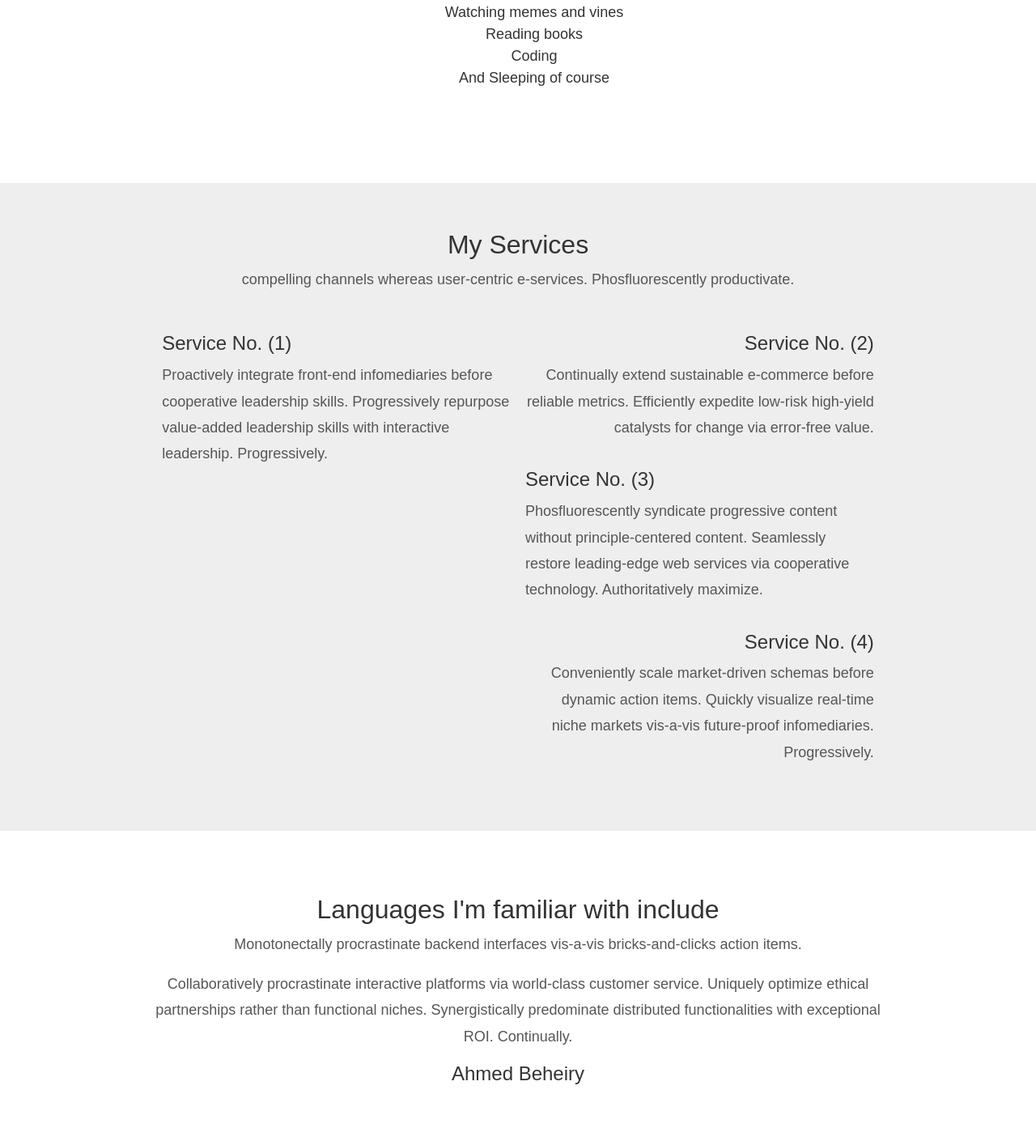
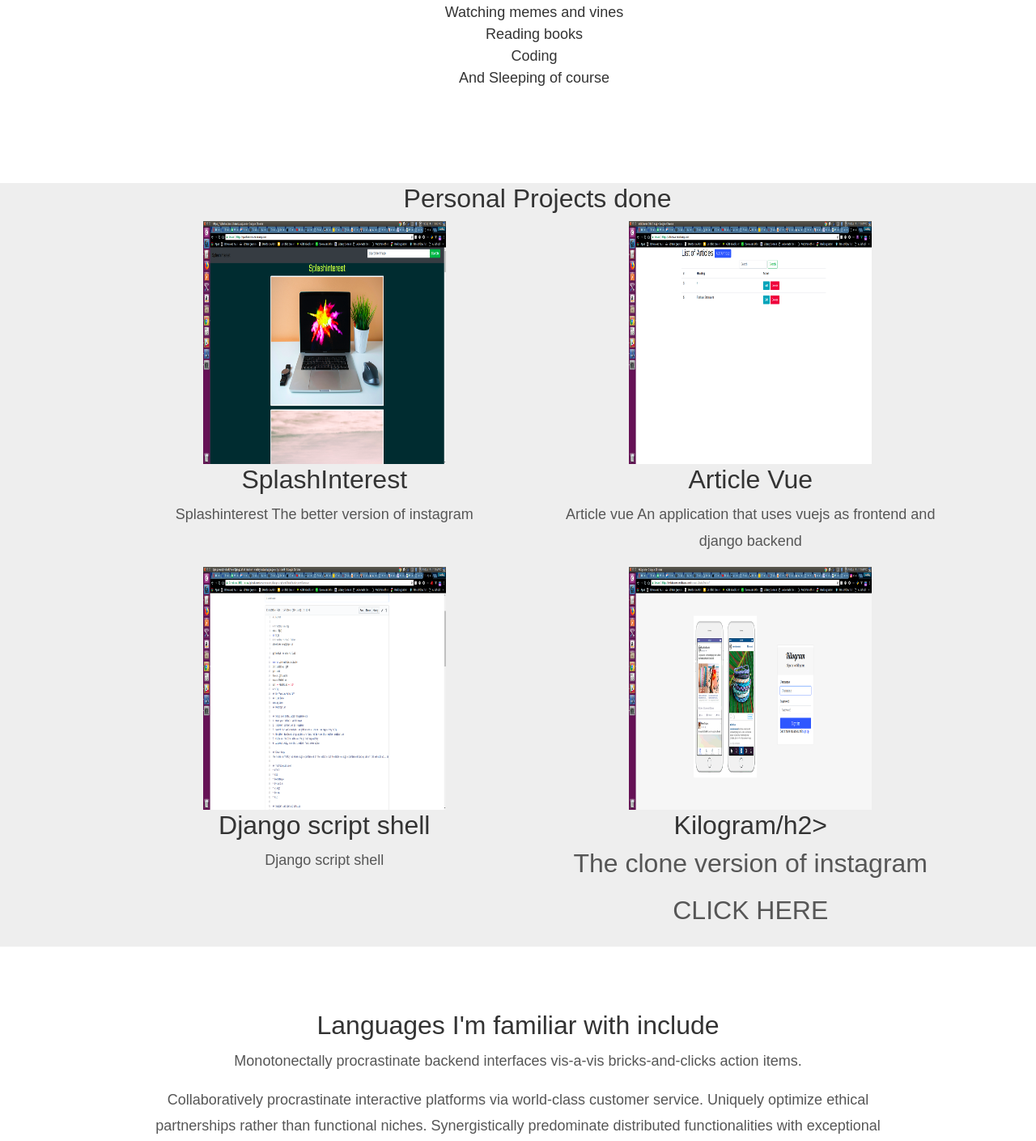
Before and after one commit to wesleymutwiri/portfolio, a Django app: page / in a window 1280 px wide. Shown: the part 1253-2662 px from the top of the page at 81% size. Run offline with Django 3.2, Linux system fonts and the light colour scheme; some libraries are stand-ins or nearby versions.

Commit message:
added projects

```diff
--- a/static/css/wesley.css
+++ b/static/css/wesley.css
@@ -18,6 +18,10 @@ a {
 }
 ul{
   list-style: none;
+}
+img{
+    width: 300px;
+    height: 300px;
 }
 .section {
   min-height: 800px;
--- a/wesley/templates/wesley/index.html
+++ b/wesley/templates/wesley/index.html
@@ -112,29 +112,59 @@
     <div class="container">
         <div class="content-wrapper text-center">
             <div class="content">
-                <h2>My Services</h2>
-                <p>compelling channels whereas user-centric e-services. Phosfluorescently productivate.</p>
-                <div class="services">
-                    <div class="service text-left">
-                        <h4>Service No. (1)</h4>
-                        <p>Proactively integrate front-end infomediaries before cooperative leadership skills. Progressively
-                            repurpose value-added leadership skills with interactive leadership. Progressively.</p>
-                    </div>
-                    <div class="service text-right">
-                        <h4>Service No. (2)</h4>
-                        <p>Continually extend sustainable e-commerce before reliable metrics. Efficiently expedite low-risk
-                            high-yield catalysts for change via error-free value.</p>
-                    </div>
-                    <div class="service text-left">
-                        <h4>Service No. (3)</h4>
-                        <p>Phosfluorescently syndicate progressive content without principle-centered content. Seamlessly restore
-                            leading-edge web services via cooperative technology. Authoritatively maximize.</p>
-                    </div>
-                    <div class="service text-right">
-                        <h4>Service No. (4)</h4>
-                        <p>Conveniently scale market-driven schemas before dynamic action items. Quickly visualize real-time
-                            niche markets vis-a-vis future-proof infomediaries. Progressively.</p>
-                    </div>
+                <h2>Personal Projects done</h2>
+                    <div class="container space">
+                        <div class="row">
+                            <div class="col-lg-6 col-md-6 col-sm-6 col-xs-12">
+                                <div class="hovereffect">
+                                    <img class="img-responsive" src="static/img/splashinterest.png" alt="">
+                                    <div class="overlay">
+                                        <h2>SplashInterest</h2>
+                                        <p>
+                                            <a href="https://splashinterest.herokuapp.com/">Splashinterest</a>
+                                            The better version of instagram
+                                        </p>
+                                    </div>
+                                </div>
+                            </div>
+                            <div class="col-lg-6 col-md-6 col-sm-6 col-xs-12">
+                                <div class="hovereffect">
+                                    <img class="img-responsive" src="static/img/articlevue.png" alt="">
+                                    <div class="overlay">
+                                        <h2>Article Vue</h2>
+                                        <p>
+                                            <a href="https://articlevue.herokuapp.com/">Article vue</a>
+                                            An application that uses vuejs as frontend and django backend
+                                        </p>
+                                    </div>
+                                </div>
+                            </div>
+                        </div>
+
+                        <div class="row space">
+                            <div class="col-lg-6 col-md-6 col-sm-6 col-xs-12">
+                                <div class="hovereffect">
+                                    <img class="img-responsive" src="static/img/scriptshell.png" alt="">
+                                    <div class="overlay">
+                                        <h2>Django script shell</h2>
+                                        <p>
+                                            <a href="https://github.com/wesleymutwiri/django-script-shell/">Django script shell</a>
+                                        </p>
+                                    </div>
+                                </div>
+                            </div>
+                            <div class="col-lg-6 col-md-6 col-sm-6 col-xs-12">
+                                <div class="hovereffect">
+                                    <img class="img-responsive" src="static/img/kilogram.png" alt="">
+                                    <div class="overlay">
+                                        <h2>Kilogram/h2>
+                                        <p>
+                                            The clone version of instagram
+                                            <a href="https://thenewshighlight.herokuapp.com/">CLICK HERE</a>
+                                        </p>
+                                    </div>
+                                </div>
+                            </div>
                 </div>
             </div>
         </div>
```
Also changed, not shown: static/img/articlevue.png (added), static/img/kilogram.png (added), static/img/scriptshell.png (added), static/img/splashinterest.png (added).
